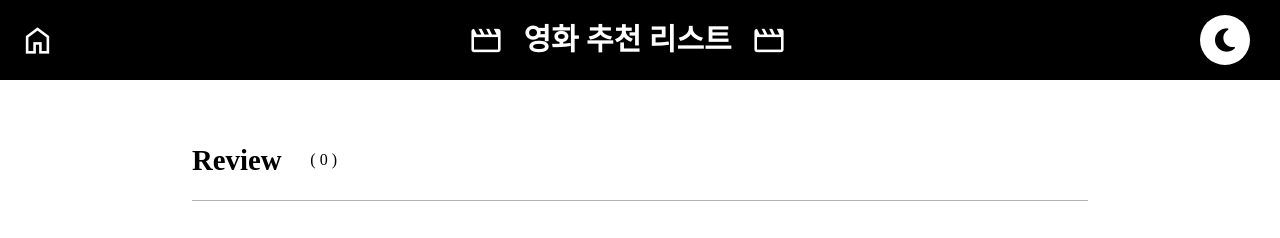
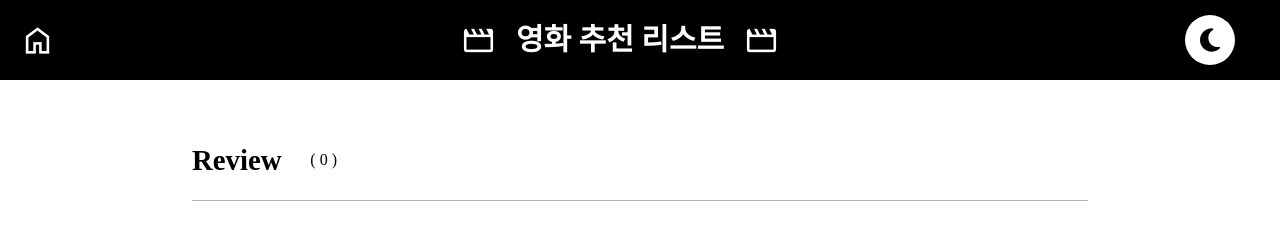
Before and after one commit to UMC-Pepero/MovieProject, a plain HTML site: page DetailPage/detail.html in a window 1280 px wide. Shown: the top 238 px of the page. Drawn offline with nearby package versions, Linux system fonts and the light colour scheme; no server answers.

Commit message:
Modified: css 수정
헤더 요소 위치 통일

```diff
--- a/DetailPage/detail.css
+++ b/DetailPage/detail.css
@@ -283,22 +283,14 @@ body {
 /* 모달 */
 .modal {
   display: none;
-  /* 기본적으로는 숨김 */
   position: fixed;
   top: 50%;
   left: 50%;
   transform: translate(-50%, -50%);
-  /* 고정 위치 */
   z-index: 1;
-  /* 다른 요소 위에 표시 */
-  /* left: 0;
-  top: 0; */
   width: 100%;
   height: 100%;
-  /* overflow: auto; */
-  /* 스크롤 가능 */
   background-color: rgba(0, 0, 0, 0.4);
-  /* 배경색과 투명도 */
   align-content: center;
 }
 
@@ -459,12 +451,8 @@ body {
 
 #delpasswordInput {
   border: 1px solid rgba(0, 0, 0, 0.3);
-  /* background-color: var(--rvInput-bg); */
-  /* 테두리 스타일 지정 */
   padding: 5px;
-  /* 안쪽 여백 지정 */
   border-radius: 10px;
-  /* 테두리 모서리를 둥글게 만듦 */
 }
 
 .delbtn {
@@ -485,7 +473,10 @@ body {
   margin-left: 10px;
   padding: 3px;
   border-radius: 10px;
-  /* border: 1px solid #1d1d1d; */
   font-size: 15px;
   width: 50px;
 }
+
+#switchBtn {
+  margin-right: 45px;
+}
```
Also changed, not shown: index.css (+0 -32 lines).
